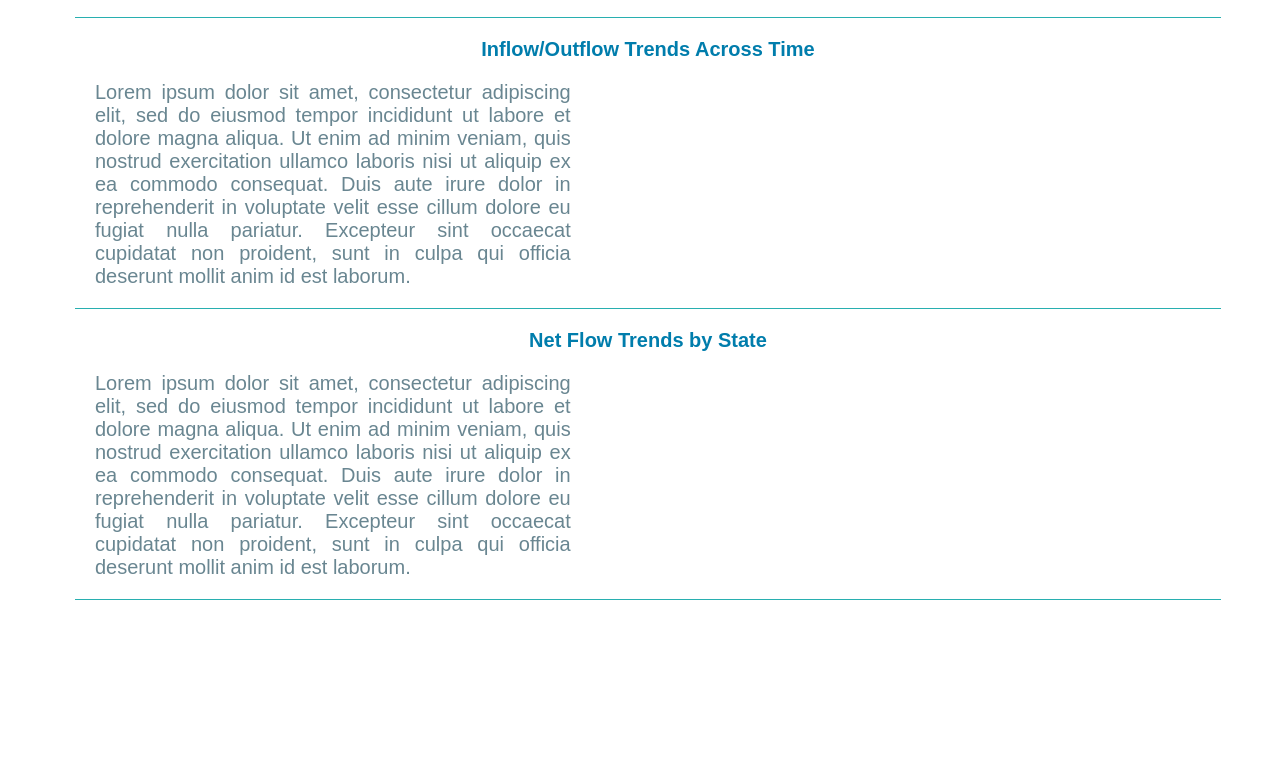
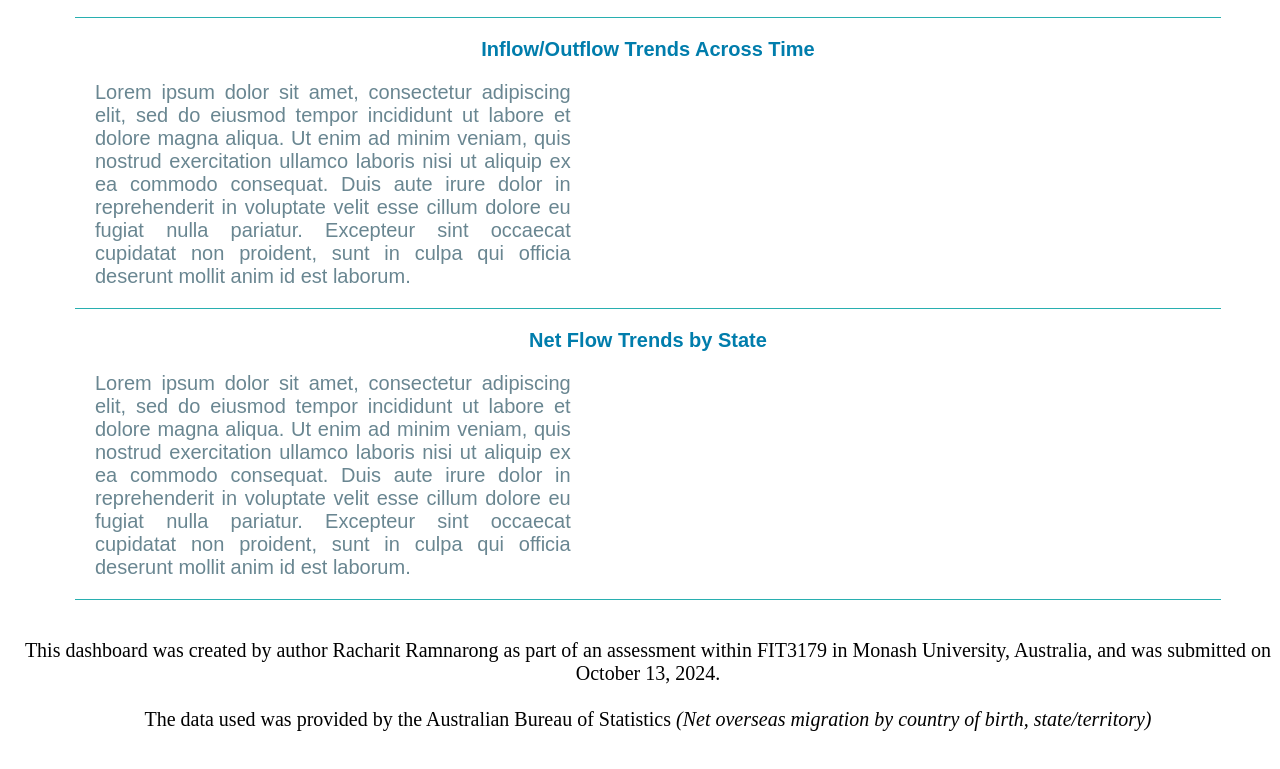
Before and after one commit to Commanchae/fit3179-dv2, a plain HTML site: page index.html in a window 1280 px wide. Shown: the part 805-1574 px from the top of the page. Before the commit the page ends 1416 px from the top, so only its background shows below. Drawn offline with Linux system fonts and the light colour scheme; a script that the page names is missing.

Commit message:
Added metadata.

```diff
--- a/index.html
+++ b/index.html
@@ -95,5 +95,9 @@ vegaEmbed("#line_chart", vg_3).then(function(result) {
     </script>
         </div>
       </div>
+      <br>
+      <br>
+      <p>This dashboard was created by author Racharit Ramnarong as part of an assessment within FIT3179 in Monash University, Australia, and was submitted on October 13, 2024.<br><br> The data used was provided by the Australian Bureau of Statistics <i>(Net overseas migration by country of birth, state/territory)</i></p>
+      <br><br>
 </body>
 </html>
```
